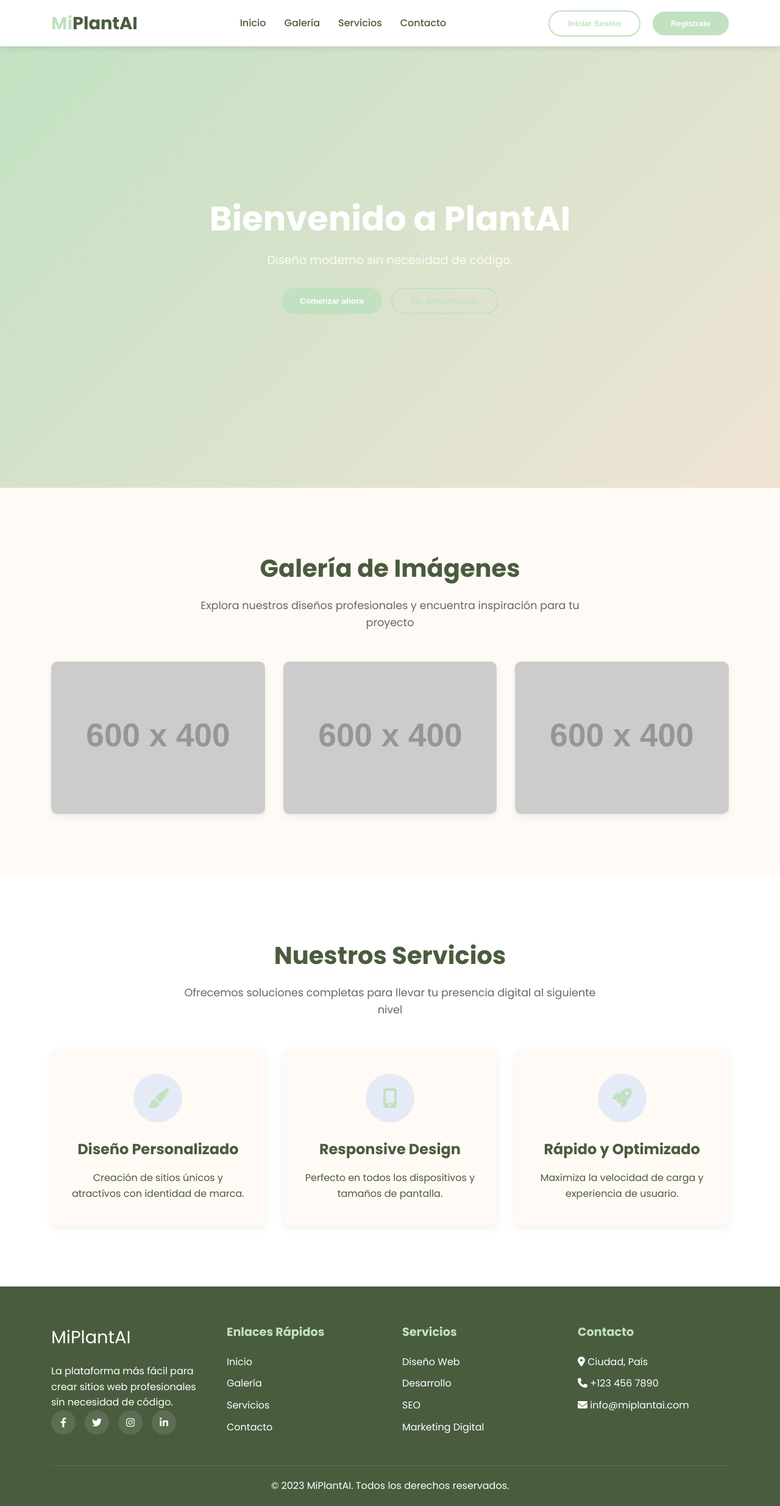
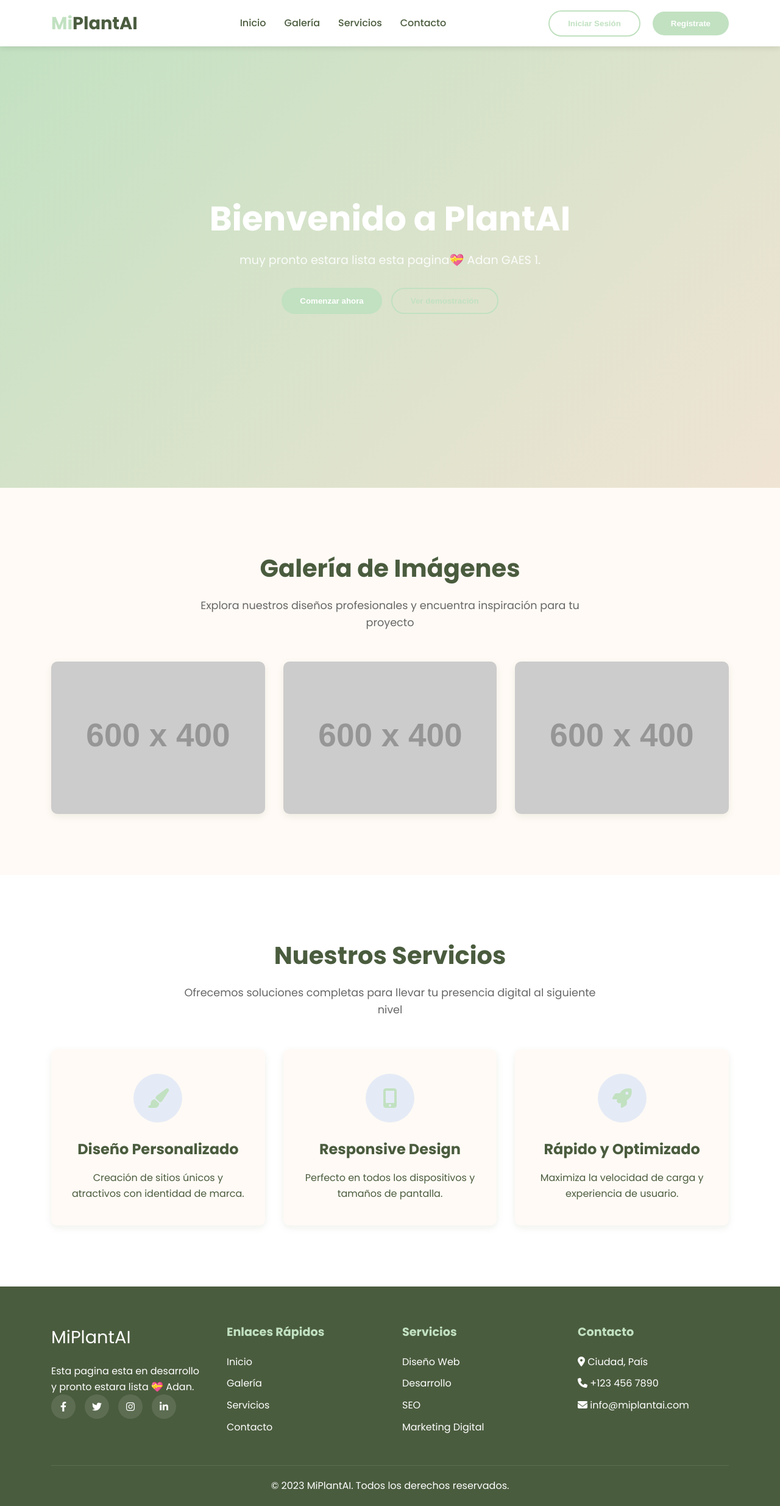
Before and after one commit to Adan12378/PlantAI, a plain HTML site: page index.html in a window 1280 px wide. Shown: the whole page at 61% size. Drawn offline with Linux system fonts and the light colour scheme; no server answers; placeholder pictures from the web are drawn by us.

Commit message:
Add files via upload

```diff
--- a/index.html
+++ b/index.html
@@ -8,7 +8,7 @@
 
 <meta charset="UTF-8">
     <meta name="viewport" content="width=device-width, initial-scale=1.0">
-    <title>PlantAI web - Crea tu Web Profesional</title>
+    <title>PlantAI web - Adan </title>
     <link rel="stylesheet" href="https://cdnjs.cloudflare.com/ajax/libs/font-awesome/6.4.0/css/all.min.css">
     <link rel="preconnect" href="https://fonts.googleapis.com">
     <link rel="preconnect" href="https://fonts.gstatic.com" crossorigin>
@@ -540,7 +540,7 @@
         <div class="container">
             <div class="hero-content">
                 <h1>Bienvenido a PlantAI</h1>
-                <p>Diseño moderno sin necesidad de código.</p>
+                <p>muy pronto estara lista esta pagina💝 Adan GAES 1.</p>
                 <div class="hero-buttons">
                     <button class="btn">Comenzar ahora</button>
                     <button class="btn btn-outline">Ver demostración</button>
@@ -609,7 +609,7 @@
             <div class="footer-content">
                 <div class="footer-about">
                     <div class="footer-logo">MiPlantAI</div>
-                    <p>La plataforma más fácil para crear sitios web profesionales sin necesidad de código.</p>
+                    <p>Esta pagina esta en desarrollo y pronto estara lista 💝 Adan.</p>
                     <div class="social-icons">
                         <a href="#"><i class="fab fa-facebook-f"></i></a>
                         <a href="#"><i class="fab fa-twitter"></i></a>
```
